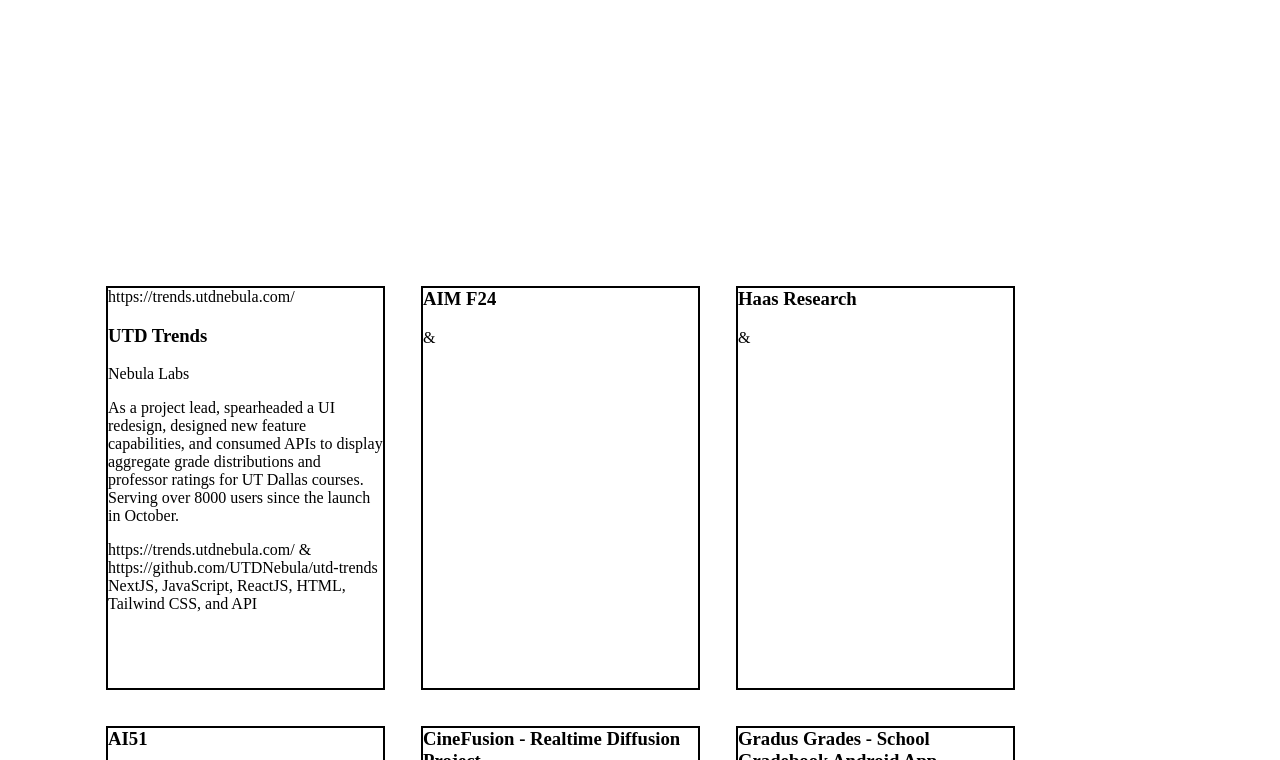
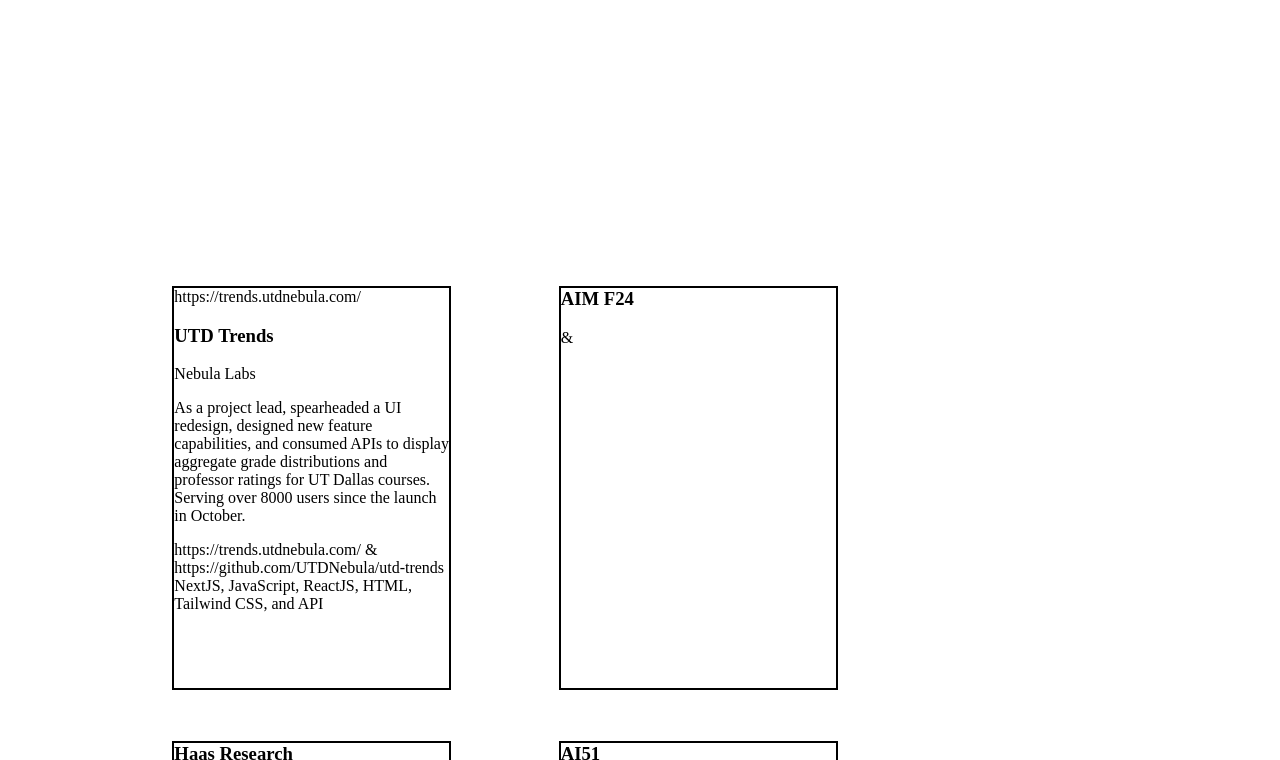
Before and after one commit to AbhiramTadepalli/abhiramtadepalli.github.io, a plain HTML site: page index.html in a window 1280 px wide. Shown: the part 540-1300 px from the top of the page. Drawn offline with Linux system fonts and the light colour scheme.

Commit message:
Fixed flex-grow/shrink betwen the projects and sidebar; and flex-gap between each project card

```diff
--- a/styles/index.css
+++ b/styles/index.css
@@ -4,7 +4,7 @@
     flex-flow: row nowrap;
 
     /* Then we define how is distributed the remaining space */
-    justify-content: space-between;
+    justify-content: space-around;
     align-items: center;
 
     padding: 0;
@@ -59,8 +59,9 @@
 }
 
 #sidebar {
-    flex-grow: 1;
-    width: 10px;
+    /* flex-grow: 1; */
+    flex-shrink: 0;
+    width: 250px;
     margin-inline-end: 80px;
     outline: 2px solid black;
     padding: 10px;
@@ -86,7 +87,9 @@
 }
 
 #projects {
-    justify-content: flex-start;
+    justify-content: space-evenly;
     flex-wrap: wrap;
     margin-inline-start: 80px;
+    gap: 15px 5px; /* row-gap column gap */
+    flex-grow: 3;
 }
```
